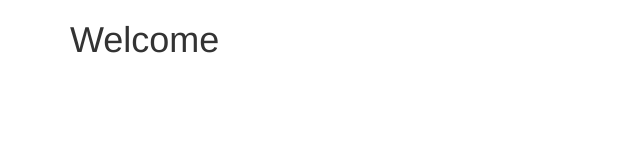
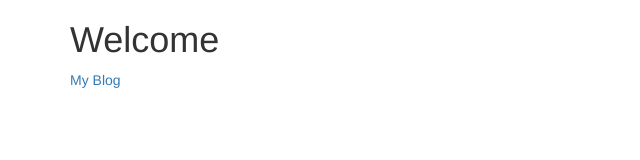
Before and after one commit to GerryLon/GerryLon.github.io, a plain HTML site: page index.html in a window 1280 px wide. Shown: the full height of the page, 0-640 px from the left. Drawn offline with nearby package versions, Linux system fonts and the light colour scheme.

Commit message:
Update index.html

```diff
--- a/index.html
+++ b/index.html
@@ -8,6 +8,7 @@
 <body>
 	<div class="container">
 		<h1>Welcome</h1>
+		<a href="http://blog.csdn.net/butterfly5211314">My Blog</a>
 	</div>
 	<script src="//cdn.bootcss.com/jquery/2.2.3/jquery.js"></script>
 	<script src="//cdn.bootcss.com/bootstrap/3.3.2/js/bootstrap.min.js"></script>
```
